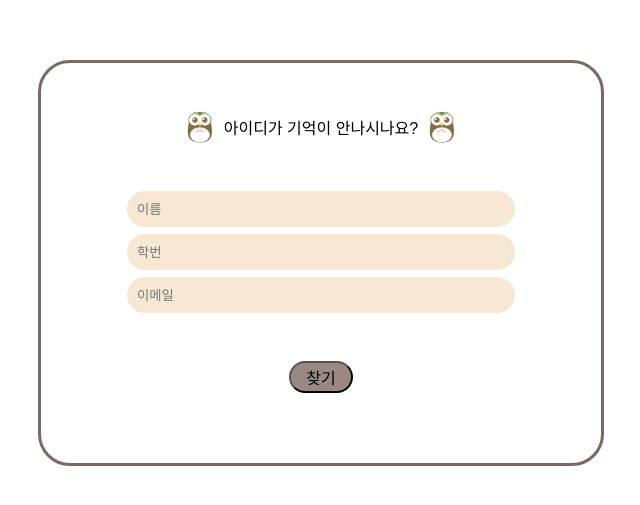
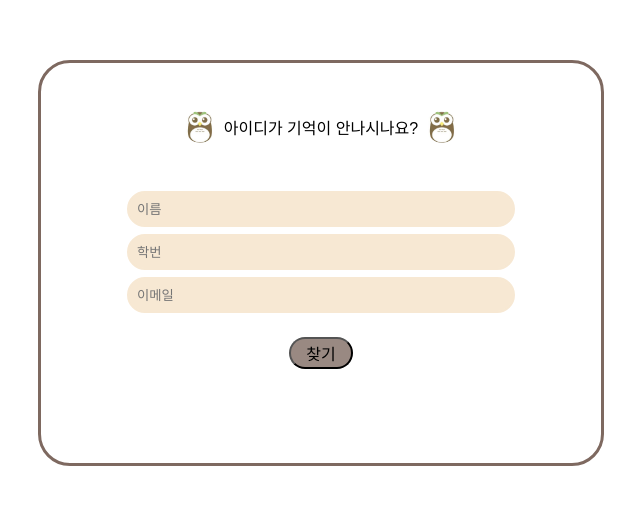
Before and after one commit to C-B-U/owl-forest, a React (Create React App) app in the folder frontend/: page /FindId in a window 1280 px wide. Shown: the part 137-642 px from the top of the page, without its empty margins (319-959 px from the left). Built offline with nearby package versions, Linux system fonts and the light colour scheme.

Commit message:
feat:#79 찾기버튼 위에 찾는 아이디 표시하기 위한 간격 조정

```diff
--- a/frontend/src/Pages/MM_Pages/MM_FindId.jsx
+++ b/frontend/src/Pages/MM_Pages/MM_FindId.jsx
@@ -37,7 +37,7 @@ const FindKey = styled(InputStyle)`
   margin-bottom : 0.45rem;
 `
 const FindWrap = styled.div`    //div로 버튼 감싸서 버튼 위치 조정 (div로 감싸주지 않으면 btn 내부에서만 속성이 바뀌기 때문에 div로 감싸줘야 함)
-  margin-top : 3rem;
+  margin-top : 1.5rem;
 `
 
 const CbuImg = styled.img`
```
